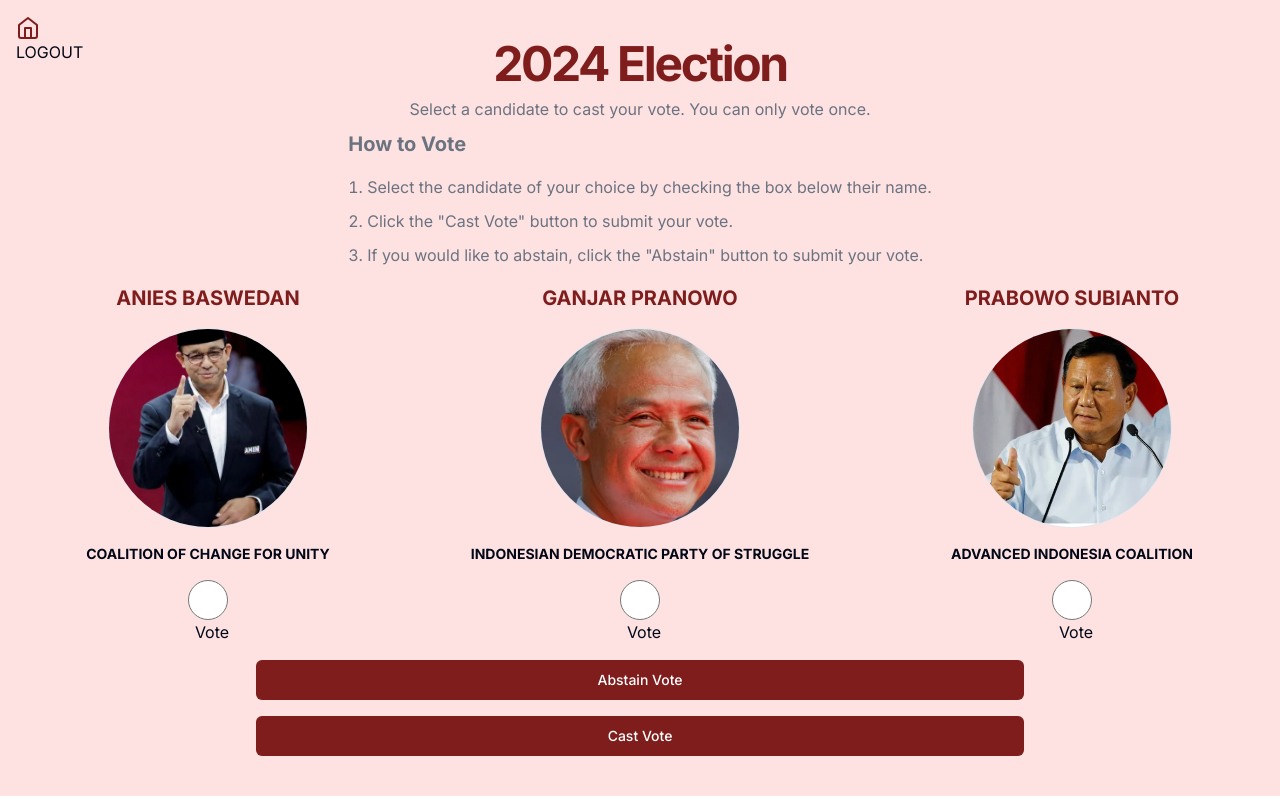
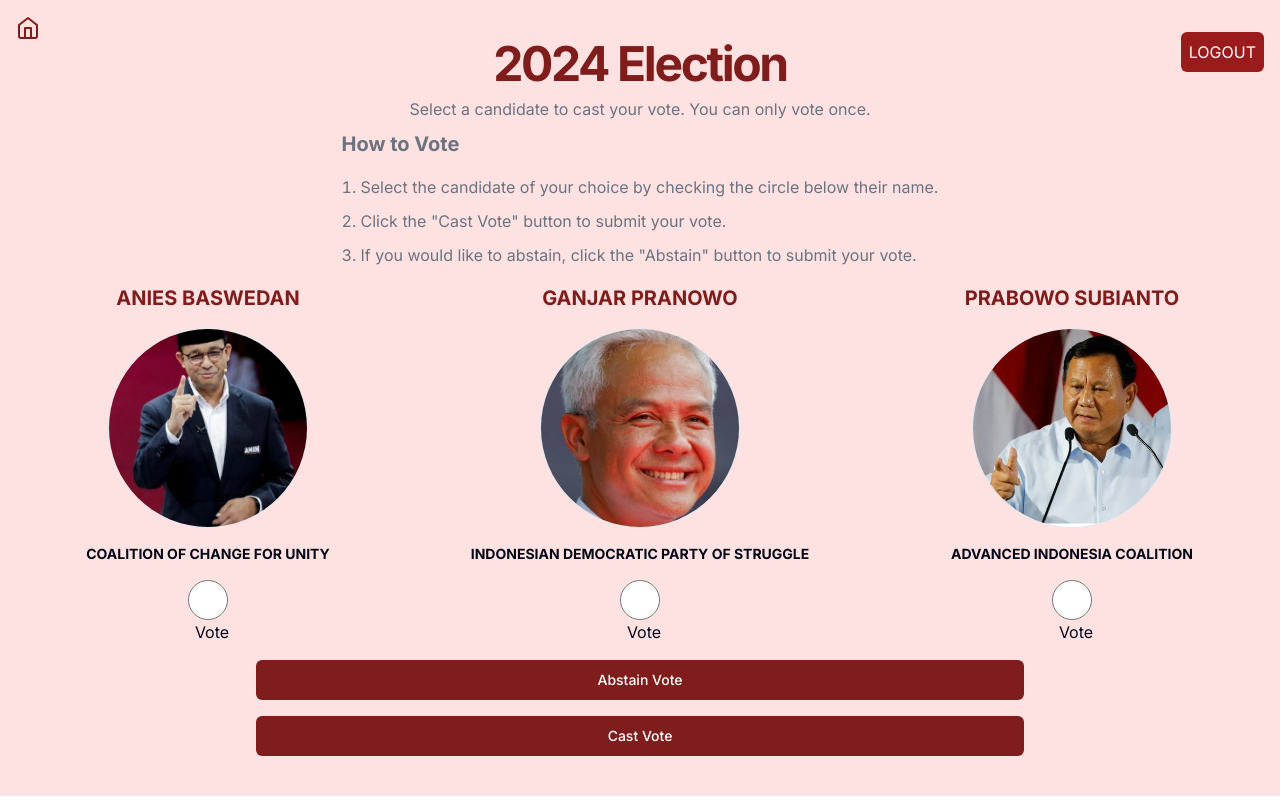
Before and after one commit to CCmt22/election-app, a Next.js app: page /ballot in a window 1280 px wide. Built offline with nearby package versions, Linux system fonts and the light colour scheme.

Commit message:
design changes

```diff
--- a/app/ballot/page.tsx
+++ b/app/ballot/page.tsx
@@ -58,11 +58,13 @@ export default function Component() {
         <Link href="/">
           <HomeIcon className="h-6 w-6 text-red-900" />
         </Link>
-
-        <button className="text-red top-4 right-4" onClick={logOut}>
-          LOGOUT
-        </button>
       </div>
+      <button
+        className="bg-red-800 text-white p-2 rounded-md absolute top-4 right-4"
+        onClick={logOut}
+      >
+        LOGOUT
+      </button>
       <div className="flex flex-col items-center space-y-2">
         <h1 className="text-3xl font-bold tracking-tighter sm:text-5xl text-red-900">
           2024 Election
@@ -74,14 +76,13 @@ export default function Component() {
           <h3 className="text-xl font-bold text-gray-500">How to Vote</h3>
           <ol className="list-decimal list-inside space-y-2 text-gray-500 md:text-base/relaxed dark:text-gray-400">
             <li>
-              Select the candidate of your choice by checking the box below
+              Select the candidate of your choice by checking the circle below
               their name.
             </li>
             <li>Click the "Cast Vote" button to submit your vote.</li>
             <li>
-              {" "}
               If you would like to abstain, click the "Abstain" button to submit
-              your vote.{" "}
+              your vote.
             </li>
           </ol>
         </div>
```
